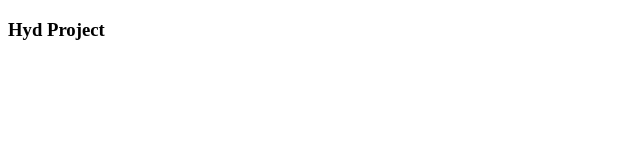
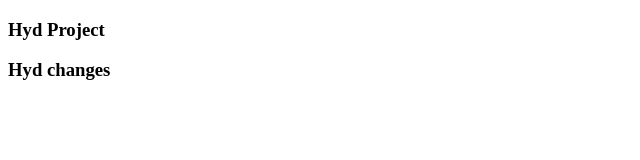
Before and after one commit to Ravitejatorrikonda/Hyd-1, a plain HTML site: page index.html in a window 1280 px wide. Shown: the whole page, without its empty margins (0-640 px from the left). Drawn offline with Linux system fonts and the light colour scheme.

Commit message:
Hyd changes

```diff
--- a/index.html
+++ b/index.html
@@ -7,5 +7,6 @@
 </head>
 <body>
     <h3>Hyd Project</h3>
+    <h3>Hyd changes</h3>
 </body>
 </html>
```
